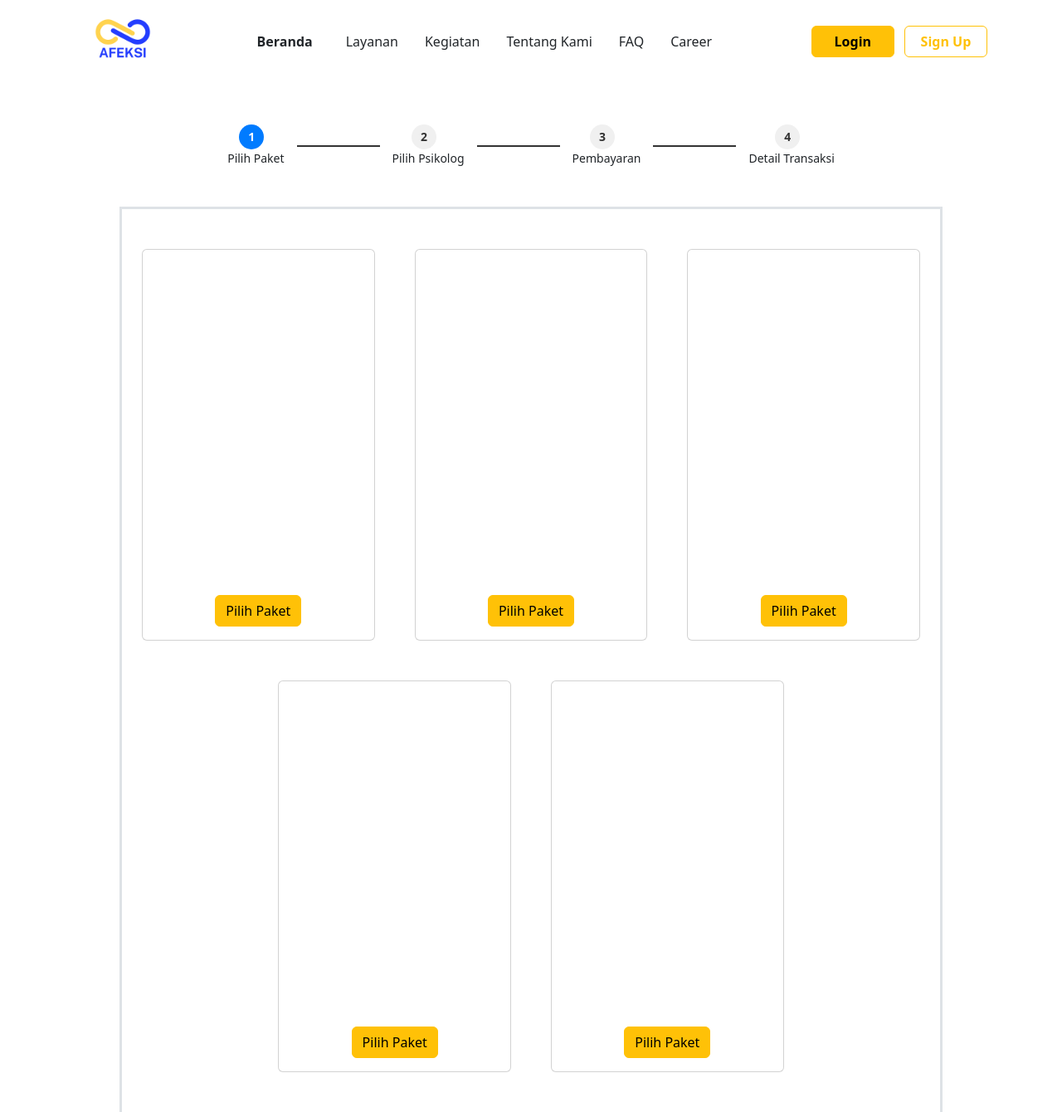
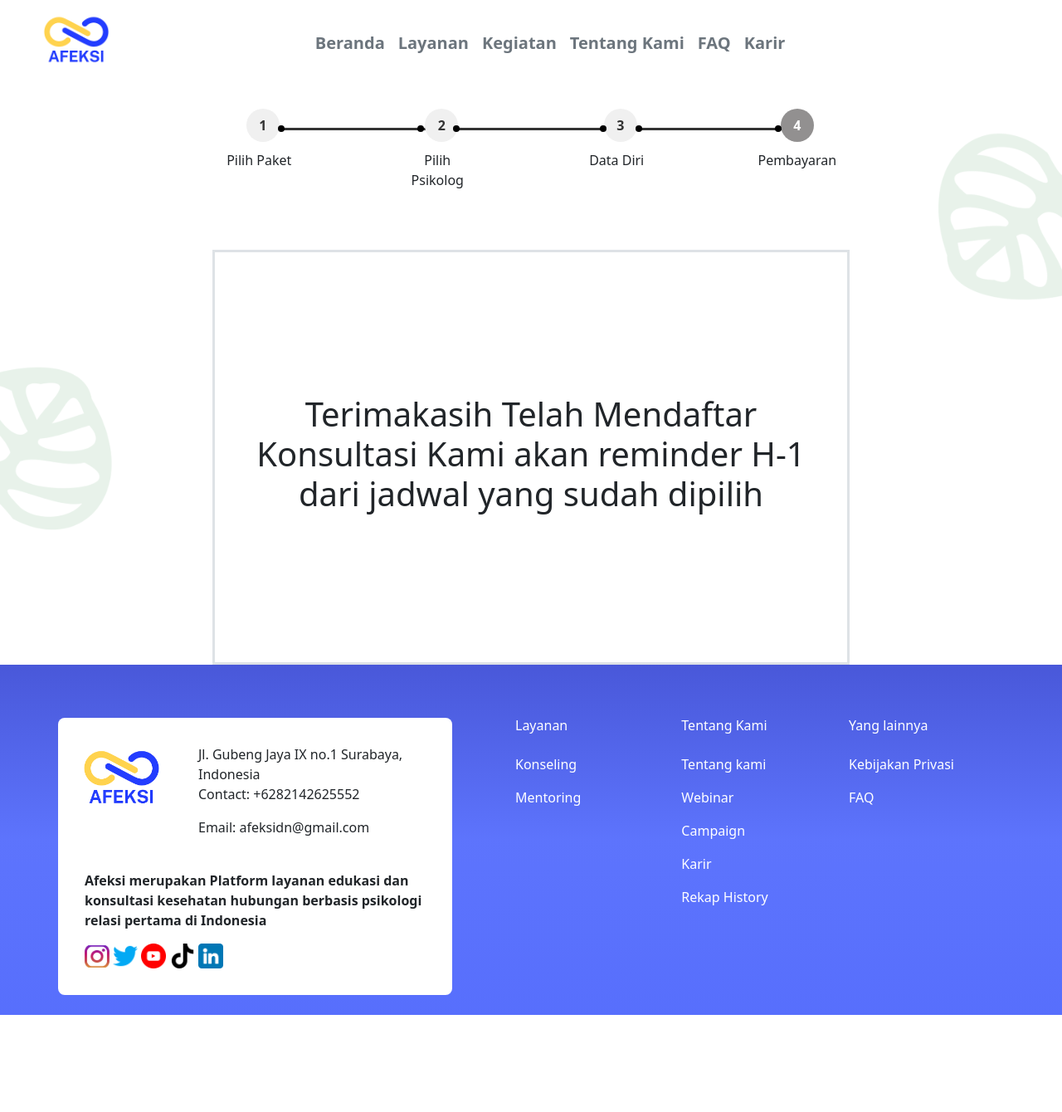
Before and after one commit to syegiar/AFEKSI, a plain HTML site: page tl/index.html in a window 1280 px wide. Shown: the top 1340 px of the page at 83% size. After the commit the page ends 1223 px from the top, so only its background shows below. Drawn offline with nearby package versions, Linux system fonts and the light colour scheme.

Commit message:
add timeline

```diff
--- /dev/null
+++ b/tl/css/style.css
@@ -0,0 +1,115 @@
+* {
+  margin: 0;
+  padding: 0;
+}
+
+/* Navbar  ================================================================*/
+.nav-logo {
+  width: 40%;
+  margin: -15px;
+}
+
+.custom-button {
+  font-weight: 600;
+  width: 200px;
+}
+
+/* TIMELIME ============================================================== */
+
+.timeline-bg {
+  background-image: url('../assets/img/sect-1-bg.png');
+  background-size: cover;
+  background-position-y: -100px;
+}
+
+.timeline {
+  list-style-type: none;
+  padding: 0;
+  margin-top: 50px;
+  width: 100%;
+  position: relative;
+}
+
+.timeline-line {
+  width: 60%;
+  height: 3px;
+  background-color: #333;
+}
+
+.timeline-item {
+  margin: -5% -5% 0 -5%;
+}
+
+.timeline-circle {
+  width: 40px;
+  height: 40px;
+  padding: 5px;
+  border-radius: 50%;
+  line-height: 30px;
+  text-align: center;
+  font-size: 16px;
+  font-weight: bold;
+  margin: 10px 25px;
+}
+
+.timeline-item.active .timeline-circle {
+  background-color: #929090;
+  color: #fff;
+}
+
+.circle-item {
+  background-color: #f0f0f0;
+  color: #333;
+}
+
+.timeline-item:not(:last-child)::after {
+  content: "";
+  position: absolute;
+  top: -3px;
+  margin-left: 9.5%;
+  width: 8px;
+  height: 8px;
+  background-color: #000;
+  border-radius: 50%;
+  display: inline-block;
+}
+
+.timeline-item:not(:first-child)::before {
+  content: "";
+  position: absolute;
+  top: -3px;
+  margin-left: 3%;
+  width: 8px;
+  height: 8px;
+  background-color: #000;
+  border-radius: 50%;
+  display: inline-block;
+}
+
+.timeline-text {
+  width: 90%;
+  font-size: 16px;
+  text-align: center;
+}
+
+.form-container {
+  display: flex;
+  align-items: center;
+}
+.star {
+  color: #f9c222;
+}
+
+/* footer ===================================================================*/
+.kotak {
+  position: relative;
+  top: 40px;
+  width: 80%;
+  height: 100%;
+  margin: auto;
+}
+
+.bg-footer {
+  background: rgb(24,43,207);
+  background: linear-gradient(180deg, rgba(24,43,207,0.79) 0%, rgba(42,72,252,0.76) 50%, rgba(42,72,252,0.79) 100%);
+}
--- a/tl/index.html
+++ b/tl/index.html
@@ -8,147 +8,104 @@
       integrity="sha384-rbsA2VBKQhggwzxH7pPCaAqO46MgnOM80zW1RWuH61DGLwZJEdK2Kadq2F9CUG65"
       crossorigin="anonymous"
     />
-    <link rel="stylesheet" type="text/css" href="style.css" />
+    <link rel="stylesheet" type="text/css" href="css/style.css" />
   </head>
   <body>
-    <!-- Navbar -->
+
+   <!-- NAVBAR
+    ============================================================================ -->
     <section>
-      <div class="container text-center">
-        <header
-          class="d-flex flex-wrap align-items-center justify-content-center justify-content-md-between ms-3"
-        >
-          <a href="#"><img src="assets/logo.png" alt="" width="100" /></a>
+      <div class="mx-5">
+        <header class="navbar navbar-expand-lg d-flex flex-wrap align-items-center justify-content-center justify-content-md-between ">
+          <a href="#" class="col-md-3 mb-2 mb-md-0">
+            <img src="assets/logo.png" alt="" class="nav-logo">
+          </a>
+          <button class="navbar-toggler" type="button" data-bs-toggle="collapse" data-bs-target="#navbarSupportedContent" aria-controls="navbarSupportedContent" aria-expanded="false" aria-label="Toggle navigation">
+            <span class="navbar-toggler-icon"></span>
+          </button>
 
-          <ul class="nav col-12 col-md-auto mb-md-0 mx-auto">
-            <li>
-              <a href="#" class="nav-link link-dark me-3 px-k fw-bold"
-                >Beranda</a
-              >
-            </li>
-            <li>
-              <a href="#" class="nav-link px-2 link-dark me-3">Layanan</a>
-            </li>
-            <li>
-              <a href="#" class="nav-link px-2 link-dark me-3">Kegiatan</a>
-            </li>
-            <li>
-              <a href="#" class="nav-link px-2 link-dark me-3">Tentang Kami</a>
-            </li>
-            <li><a href="#" class="nav-link px-2 link-dark me-3">FAQ</a></li>
-            <li><a href="#" class="nav-link px-2 link-dark me-3">Career</a></li>
+          <div class="collapse navbar-collapse" id="navbarSupportedContent">
+            <ul class="navbar nav col-12 col-md-auto mb-2 justify-content-center mb-md-0 fs-5 fw-semibold mx-auto">
+            <li><a href="#beranda" class="nav-link px-2 link-secondary">Beranda</a></li>
+            <li><a href="#layanan" class="nav-link px-2 link-secondary">Layanan</a></li>
+            <li><a href="#kegiatan" class="nav-link px-2 link-secondary">Kegiatan</a></li>
+            <li><a href="#tentang" class="nav-link px-2 link-secondary">Tentang Kami</a></li>
+            <li><a href="#faq" class="nav-link px-2 link-secondary">FAQ</a></li>
+            <li><a href="#karir" class="nav-link px-2 link-secondary">Karir</a></li>
           </ul>
+            <div class="col-md-3 ms-auto">
+              <!-- <button type="button" class="btn btn-lg btn-warning w-75 float-end">Login</button> -->
+          </div>
+          </div>
 
-          <div class="text-end">
-            <button
-              type="button"
-              class="btn btn-warning me-2 fw-bold"
-              style="width: 100px"
-            >
-              Login
-            </button>
-            <button
-              type="button"
-              class="btn btn-outline-warning me-2 fw-bold"
-              style="width: 100px"
-            >
-              Sign Up
-            </button>
-          </div>
         </header>
       </div>
     </section>
-    <!-- End Navbar -->
-    <section>
-      <div class="container mb-5">
-        <div class="timeline d-flex justify-content-center">
-          <div class="timeline-item active">
+
+
+    <section class="timeline-bg">
+          <!-- TIMELIME
+    ============================================================================== -->
+      <div class="container mb-5 pb-5">
+        <div class="timeline timeline-line mx-auto d-flex justify-content-between">
+          <div class="timeline-item">
             <div class="d-flex flex-column">
-              <div class="timeline-circle circle-1 align-self-center">1</div>
+              <div class="timeline-circle circle-item align-self-center">1</div>
               <div class="timeline-text">Pilih Paket</div>
             </div>
           </div>
           <div class="timeline-item">
             <div class="d-flex flex-column">
-              <div class="timeline-circle circle-2 align-self-center">2</div>
+              <div class="timeline-circle circle-item align-self-center">2</div>
               <div class="timeline-text">Pilih Psikolog</div>
             </div>
           </div>
           <div class="timeline-item">
             <div class="d-flex flex-column">
-              <div class="timeline-circle circle-3 align-self-center">3</div>
-              <div class="timeline-text">Pembayaran</div>
+              <div class="timeline-circle circle-item align-self-center">3</div>
+              <div class="timeline-text">Data Diri</div>
             </div>
           </div>
-          <div class="timeline-item">
+          <div class="timeline-item active">
             <div class="d-flex flex-column">
-              <div class="timeline-circle circle-4 align-self-center">4</div>
-              <div class="timeline-text">Detail Transaksi</div>
-            </div>
-          </div>
-        </div>
-      </div>
-    </section>
-
-    <!-- Content -->
-    <div class="contanier p-5 m-5">
-      <div class="row mx-5 pb-5 justify-content-center g-5 border border-3">
-        <div class="col-4">
-          <div class="card">
-            <img src="assets/pic.png" alt="" style="height: 400px" />
-            <div class="card-body align-self-center">
-              <a href="psikolog.html" class="btn btn-warning">Pilih Paket</a>
-            </div>
-          </div>
-        </div>
-        <div class="col-4">
-          <div class="card">
-            <img src="assets/pic.png" alt="" style="height: 400px" />
-            <div class="card-body align-self-center">
-              <a href="#" class="btn btn-warning">Pilih Paket</a>
-            </div>
-          </div>
-        </div>
-        <div class="col-4">
-          <div class="card">
-            <img src="assets/pic.png" alt="" style="height: 400px" />
-            <div class="card-body align-self-center">
-              <a href="#" class="btn btn-warning">Pilih Paket</a>
-            </div>
-          </div>
-        </div>
-        <div class="col-4">
-          <div class="card">
-            <img src="assets/pic.png" alt="" style="height: 400px" />
-            <div class="card-body align-self-center">
-              <a href="#" class="btn btn-warning">Pilih Paket</a>
-            </div>
-          </div>
-        </div>
-        <div class="col-4">
-          <div class="card">
-            <img src="assets/pic.png" alt="" style="height: 400px" />
-            <div class="card-body align-self-center">
-              <a href="#" class="btn btn-warning">Pilih Paket</a>
-            </div>
+              <div class="timeline-circle circle-item align-self-center">4</div>
+              <div class="timeline-text">Pembayaran</div>
             </div>
           </div>
         </div>
       </div>
 
+    <!-- TIMELINE CONTENT
+    ==================================================================================== -->
+      <div class="contanier px-5 mx-auto w-75 pt-5">
+        <div class="mx-5 px-5 text-center d-flex border border-3" style="height:500px;">
+          <h1 class="mx-auto align-self-center">Terimakasih Telah Mendaftar Konsultasi
+            Kami akan reminder H-1 dari jadwal yang
+            sudah dipilih
+            </h1>
+        </div>
+      </div>
+    </section>
 
-     <!-- Footer -->
+
+     <!-- FOOTER
+    =============================================================================== -->
     <section id="footer">
-      <div class="card m-auto border-0" style="max-width: 100%;">
-        <div class="card-body bg-white kotak">
-            <div class="mt-5">
+      <!-- <div class="card mx-auto border-0">
+        <div class="card-body bg-body kotak rounded-3 p-5">
+            <div class="container">
               <div class="row">
+                <div class="col">
                   <h4 class="card-title fw-bold text-start">Join sekarang untuk <br> mencoba AFEKSI</h4>
                 </div>
-              <button type="button" class="btn btn-warning float-end">Mulai Konsultasi</button>
+                <div class="col">
+                  <button type="button" class="btn btn-warning btn-lg rounded-5 shadow float-end fw-semibold"><bold>Mulai Konsultasi</bold></button>
                 </div>
               </div>
-          <footer class="text-white pt-5 pb-4 kotak-biru" style="background-color: #2A4CFC;">
-            <div class="container mt-5">
+            </div>
+        </div> -->
+          <footer class="bg-footer text-white pt-5 pb-4">
+            <div class="container mt-3">
                 <div class="row">
                     <div class="col-5 bg-white text-dark p-2 rounded-3" >
                       <div class="row">
@@ -157,11 +114,12 @@
                         </div>
                         <div class="col my-4">
                           <p> Jl. Gubeng Jaya IX no.1 Surabaya, Indonesia
-                              Contact: +6282142625552
-                              Email: afeksidn@gmail.com</p>
+                             <br> Contact: +6282142625552</p>
+                              <p>Email: afeksidn@gmail.com</p>
                         </div>
                         <div class="col-12 mx-4 mb-4">
                           <p class="fw-bold">Afeksi merupakan Platform layanan edukasi dan <br> konsultasi kesehatan hubungan berbasis psikologi <br> relasi pertama di Indonesia</p>
+                            <a href=""> <img src="assets/instagram.png" alt="" width="30px"></a>
                             <a href=""> <img src="assets/twitter.png" alt="" width="30px"></a>
                             <a href=""> <img src="assets/youtube.png" alt="" width="30px"></a>
                             <a href=""><img src="assets/tik-tok.png" alt="" width="30px"></a>
@@ -170,60 +128,48 @@
                       </div>
 
                     </div>
-                    <div class="col">
+                    <div class="col ms-3">
                         <div class="ms-5">
                           <h6 class="mb-4 font-weight-bold text-white">
-                            Product
+                            Layanan
                         </h6>
                         <p>
-                            <a href="#" class="text-white text-decoration-none">Download</a>
+                            <a href="#" class="text-white text-decoration-none">Konseling</a>
                         </p>
                         <p>
-                            <a href="#" class="text-white text-decoration-none">Pricing</a>
-                        </p>
-                        <p>
-                          <a href="#" class="text-white text-decoration-none">Locations</a>
-                      </p>
-                      <p>
-                        <a href="#" class="text-white text-decoration-none">Server</a>
-                    </p>
-                    <p>
-                      <a href="#" class="text-white text-decoration-none">Countries</a>
-                  </p>
-                  <p>
-                    <a href="#" class="text-white text-decoration-none">Blog</a>
+                            <a href="#" class="text-white text-decoration-none">Mentoring</a>
                         </p>
                         </div>
 
                     </div>
                     <div class="col">
-                        <div class="ms-2">
-                          <h6 class="mb-4 font-weight-bold text-white">Engage</h6>
+                        <div class="ms-5">
+                          <h6 class="mb-4 font-weight-bold text-white">Tentang Kami</h6>
                         <p>
-                            <a href="#" class="text-white text-decoration-none">FA</a>
+                            <a href="#" class="text-white text-decoration-none">Tentang kami</a>
                         </p>
                         <p>
-                            <a href="#" class="text-white text-decoration-none">Tutorials</a>
+                            <a href="#" class="text-white text-decoration-none">Webinar</a>
                         </p>
                         <p>
-                            <a href="#" class="text-white text-decoration-none">About Us</a>
+                            <a href="#" class="text-white text-decoration-none">Campaign</a>
                         </p>
                         <p>
-                            <a href="#" class="text-white text-decoration-none">Privacy Policy</a>
+                            <a href="#" class="text-white text-decoration-none">Karir</a>
                         </p>
                         <p>
-                          <a href="#" class="text-white text-decoration-none">Term of Service</a>
+                          <a href="#" class="text-white text-decoration-none">Rekap History</a>
                       </p>
                         </div>
                     </div>
-                    <div class="col">
-                        <div>
-                          <h6 class="mb-4 font-weight-bold text-white">Earn Money</h6>
+                    <div class="col me-5">
+                        <div class="float-end">
+                          <h6 class="mb-4 font-weight-bold text-white">Yang lainnya</h6>
                         <p>
-                          <a href="#" class="text-white text-decoration-none">Affiliate</a>
+                          <a href="#" class="text-white text-decoration-none">Kebijakan Privasi</a>
                         </p>
                         <p>
-                          <a href="#" class="text-white text-decoration-none">Become Partner</a>
+                          <a href="#" class="text-white text-decoration-none">FAQ</a>
                         </p>
                         </div>
                     </div>
@@ -233,6 +179,6 @@
     </div>
     </section>
 
-    <script src="script.js"></script>
+    <script src="js/script.js"></script>
   </body>
 </html>
--- a/tl/style.css
+++ /dev/null
@@ -1,83 +0,0 @@
-* {
-  margin: 0;
-  padding: 0;
-}
-.timeline {
-  list-style-type: none;
-  padding: 0;
-  margin-top: 50px;
-}
-
-.timeline-item {
-  display: inline-flex;
-  align-items: center;
-  text-align: center;
-}
-
-.timeline-circle {
-  width: 30px;
-  height: 30px;
-  border-radius: 50%;
-  line-height: 30px;
-  text-align: center;
-  font-size: 14px;
-  font-weight: bold;
-  margin-right: 10px;
-}
-
-.timeline-item:not(:last-child)::after {
-  content: "";
-  width: 100px;
-  height: 2px;
-  margin: 0 15px;
-  background-color: #333;
-}
-
-.timeline-item.active .timeline-circle {
-  background-color: #007bff;
-  color: #fff;
-}
-
-.circle-1 {
-  background-color: #f0f0f0;
-  color: #333;
-}
-
-.circle-2 {
-  background-color: #f0f0f0;
-  color: #333;
-}
-
-.circle-3 {
-  background-color: #f0f0f0;
-  color: #333;
-}
-
-.circle-4 {
-  background-color: #f0f0f0;
-  color: #333;
-}
-
-.timeline-text {
-  font-size: 14px;
-}
-
-.form-container {
-  display: flex;
-  align-items: center;
-}
-.star {
-  color: #f9c222;
-}
-
-/* footer */
-.kotak {
-  position: relative;
-  top: 30px;
-  width: 70%;
-  margin: auto;
-  z-index: 1;
-}
-.kotak-biru {
-  padding-top: 40px;
-}
```
Also changed, not shown: tl/psikolog.html (+2 -2 lines), tl/assets/img/sect-1-bg-ver2.png (added), tl/assets/img/sect-1-bg.png (added), tl/assets/instagram.png (added), tl/assets/linkedin.png (added), tl/assets/tik-tok.png (added), tl/assets/twitter.png (added), tl/assets/whatsapp.png (added), tl/assets/youtube.png (added), tl/font/coolvetica_rg-webfont.woff (added), tl/js/script.js (renamed from tl/script.js). Lines whose indentation alone changed are shown as unchanged.
